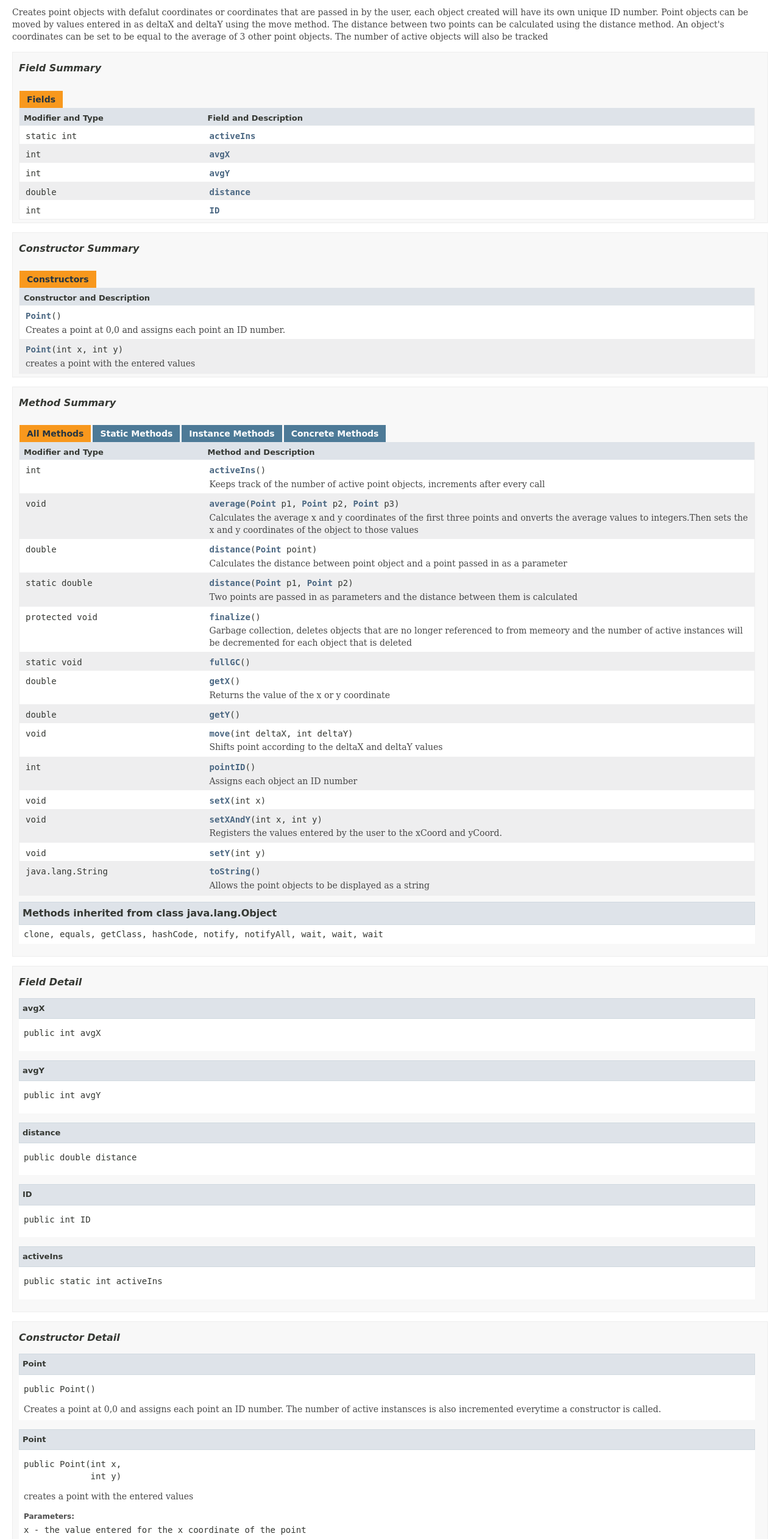
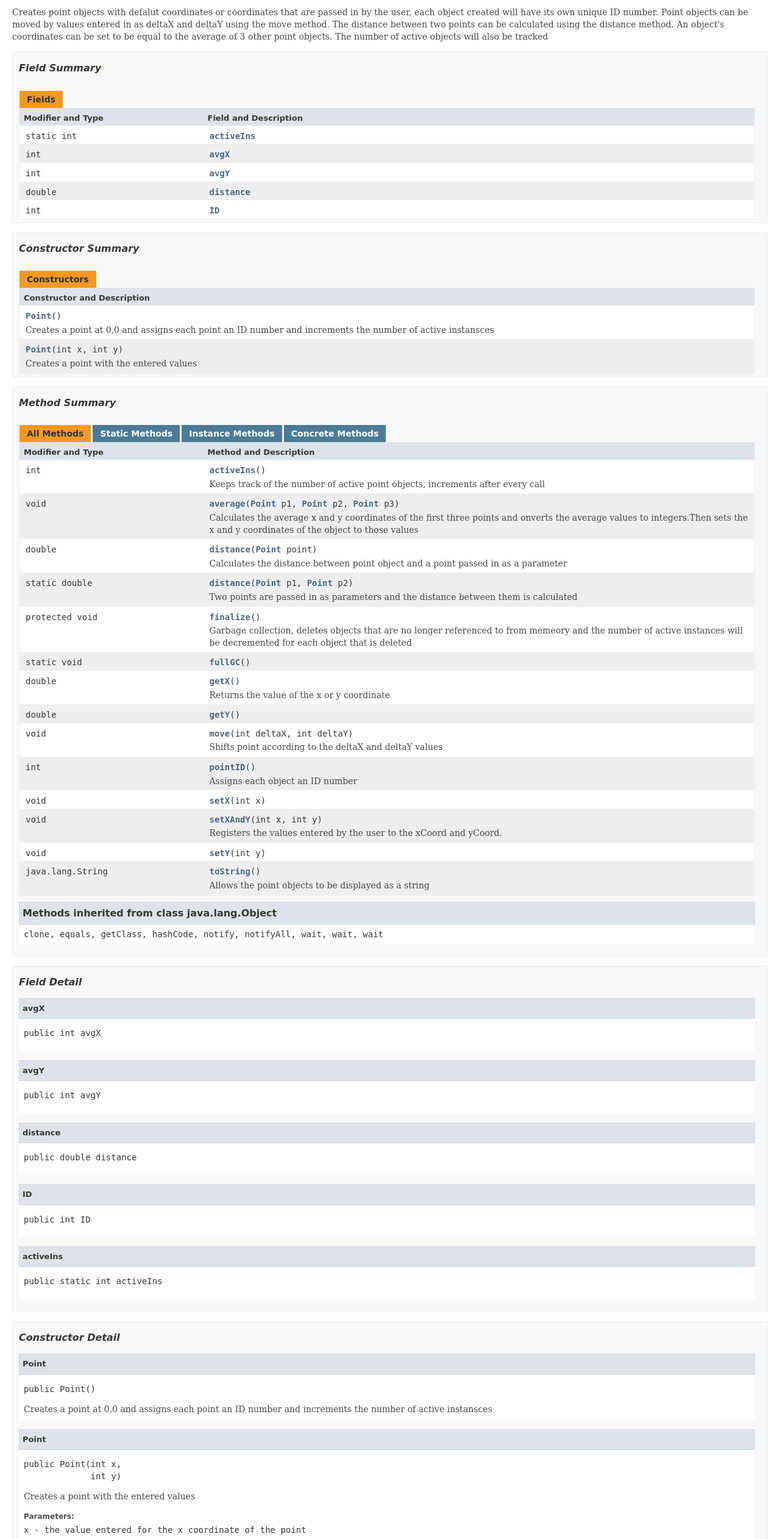
Before and after one commit to nguc/cpsc233, a plain HTML site: page Point/Point.html in a window 1280 px wide. Shown: the part 261-2785 px from the top of the page at 61% size. Drawn offline with Linux system fonts and the light colour scheme; a web font is replaced by a local one.

Commit message:
committing final project 2

```diff
--- a/Point/Point.html
+++ b/Point/Point.html
@@ -2,7 +2,7 @@
 <!-- NewPage -->
 <html lang="en">
 <head>
-<!-- Generated by javadoc (1.8.0_65) on Fri Feb 12 00:21:38 MST 2016 -->
+<!-- Generated by javadoc (1.8.0_65) on Fri Feb 12 00:42:38 MST 2016 -->
 <title>Point</title>
 <meta name="date" content="2016-02-12">
 <link rel="stylesheet" type="text/css" href="stylesheet.css" title="Style">
@@ -163,13 +163,13 @@ extends java.lang.Object</pre>
 </tr>
 <tr class="altColor">
 <td class="colOne"><code><span class="memberNameLink"><a href="Point.html#Point--">Point</a></span>()</code>
-<div class="block">Creates a point at 0,0 and assigns each point an ID number.</div>
+<div class="block">Creates a point at 0,0 and assigns each point an ID number and increments the number of active instansces</div>
 </td>
 </tr>
 <tr class="rowColor">
 <td class="colOne"><code><span class="memberNameLink"><a href="Point.html#Point-int-int-">Point</a></span>(int&nbsp;x,
      int&nbsp;y)</code>
-<div class="block">creates a point with the entered values</div>
+<div class="block">Creates a point with the entered values</div>
 </td>
 </tr>
 </table>
@@ -350,7 +350,7 @@ extends java.lang.Object</pre>
 <li class="blockList">
 <h4>Point</h4>
 <pre>public&nbsp;Point()</pre>
-<div class="block">Creates a point at 0,0 and assigns each point an ID number. The number of active instansces is also incremented everytime a constructor is called.</div>
+<div class="block">Creates a point at 0,0 and assigns each point an ID number and increments the number of active instansces</div>
 </li>
 </ul>
 <a name="Point-int-int-">
@@ -361,7 +361,7 @@ extends java.lang.Object</pre>
 <h4>Point</h4>
 <pre>public&nbsp;Point(int&nbsp;x,
              int&nbsp;y)</pre>
-<div class="block">creates a point with the entered values</div>
+<div class="block">Creates a point with the entered values</div>
 <dl>
 <dt><span class="paramLabel">Parameters:</span></dt>
 <dd><code>x</code> - the value entered for the x coordinate of the point</dd>
```
Also changed, not shown: Point/allclasses-frame.html (+1 -1 lines), Point/allclasses-noframe.html (+1 -1 lines), Point/constant-values.html (+1 -1 lines), Point/deprecated-list.html (+1 -1 lines), Point/help-doc.html (+1 -1 lines), Point/index-all.html (+3 -3 lines), Point/index.html (+1 -1 lines), Point/overview-tree.html (+1 -1 lines), Point/package-frame.html (+1 -1 lines), Point/package-summary.html (+1 -1 lines), Point/package-tree.html (+1 -1 lines), Point/script.txt (added), 2 other files.
